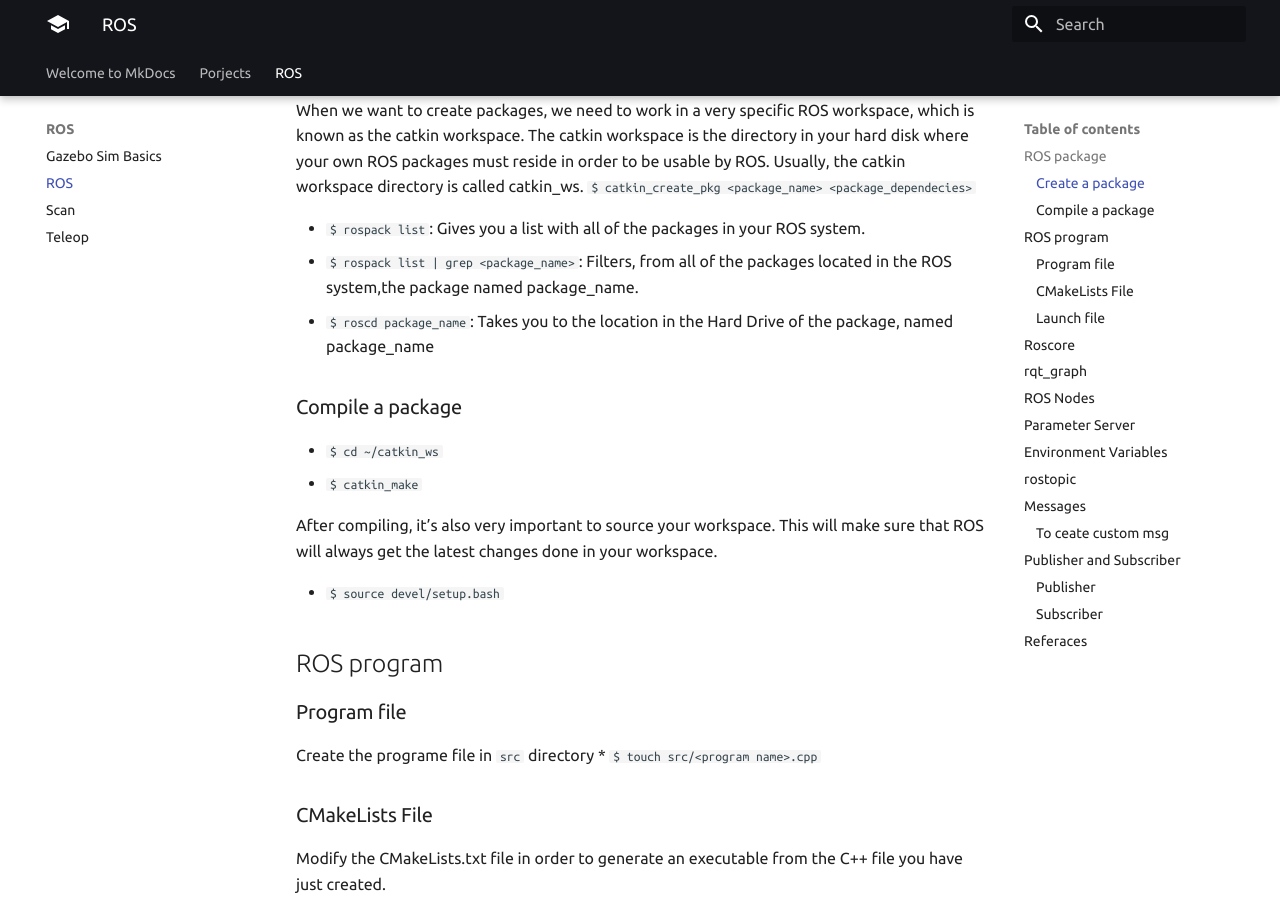
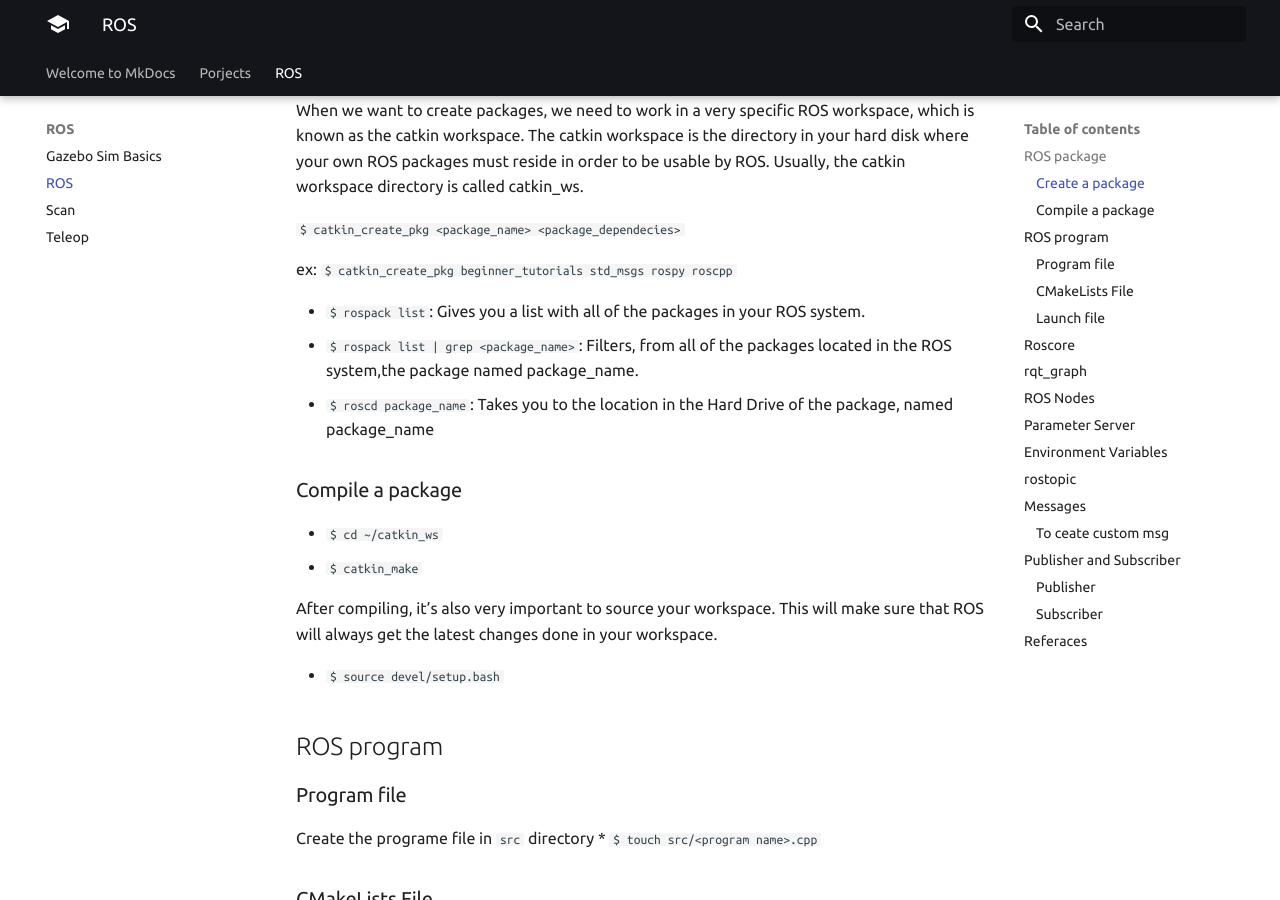
Before and after one commit to MohammadRobot/mohammadrobot.github.io, an MkDocs documentation site: the page built from docs/ROS/ROS-Basic.md, in a window 1280 px wide and 900 px high, scrolled down 747 px. Built offline with MkDocs 1.6.1 and Material for MkDocs 9.7.7, drawn with Linux system fonts in a browser that asks for light colours.

Commit message:
update  ROS BAsic

```diff
--- a/docs/ROS/ROS-Basic.md
+++ b/docs/ROS/ROS-Basic.md
@@ -25,7 +25,10 @@ All launch files are contained within a <launch> tag. Inside that tag, you can s
 ### Create a package
 
 When we want to create packages, we need to work in a very specific ROS workspace, which is known as the catkin workspace. The catkin workspace is the directory in your hard disk where your own ROS packages must reside in order to be usable by ROS. Usually, the catkin workspace directory is called catkin_ws.
+
 `$ catkin_create_pkg <package_name> <package_dependecies>`
+
+ex: `$ catkin_create_pkg beginner_tutorials std_msgs rospy roscpp`
 
 * `$ rospack list`: Gives you a list with all of the packages in your ROS system.
 * `$ rospack list | grep <package_name>`: Filters, from all of the packages located in the ROS system,the package named package_name.
```
